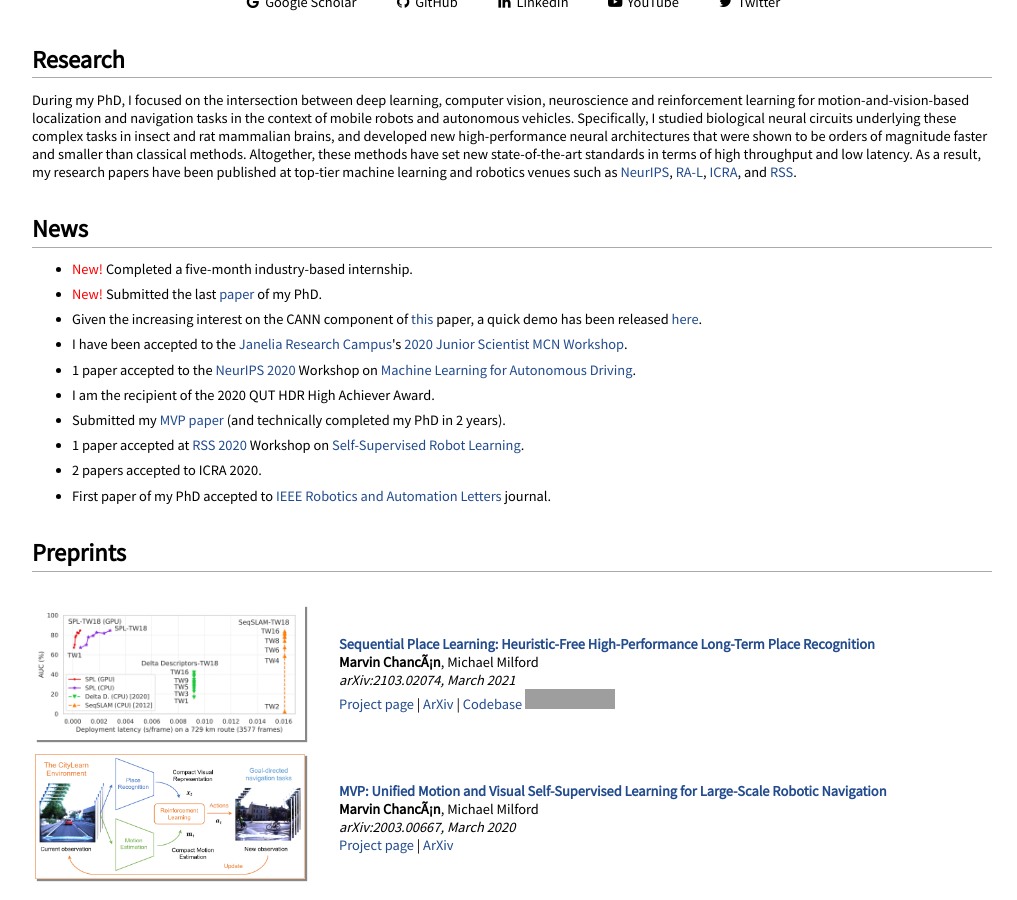
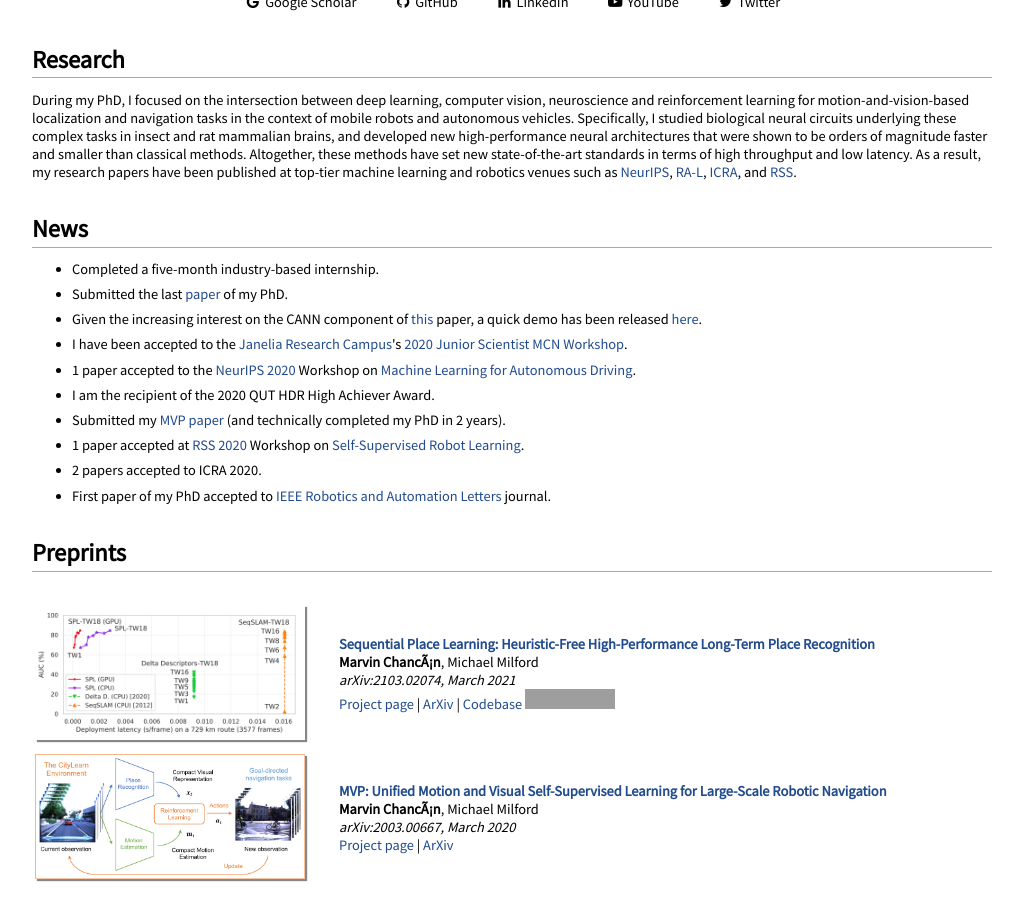
Before and after one commit to mchancan/mchancan.github.io, a Jekyll site: the page built from index.html, in a window 1280 px wide and 900 px high, scrolled down 335 px. Shown: the whole window, without its empty margins (128-1145 px from the left). Built offline with Jekyll 4.4.1, drawn with Linux system fonts in a browser that asks for light colours; comment, search, counter and statistics services are not loaded; a style sheet for code colours, icons or effects is not loaded; grey boxes are pictures that could not be loaded.

Commit message:
Update index.html

```diff
--- a/index.html
+++ b/index.html
@@ -44,8 +44,8 @@ As a result, my research papers have been published at top-tier machine learning
 <h2>News</h2>
 <ul>
 
-	<li><font color = 'red'>New!</font> Completed a five-month industry-based internship.</li>
-	<li><font color = 'red'>New!</font> Submitted the last <a href="spl/index.html">paper</a> of my PhD.</li>
+	<li>Completed a five-month industry-based internship.</li>
+	<li>Submitted the last <a href="spl/index.html">paper</a> of my PhD.</li>
 	<li>Given the increasing interest on the CANN component of <a href="https://mchancan.github.io/projects/FlyNet" target="_blank">this</a> paper, a quick demo has been released <a href="https://github.com/mchancan/flynet#update-about-the-cann-implementation" target="_blank">here</a>.</li>
 	<li>I have been accepted to the <a href="https://www.janelia.org/" target="_blank">Janelia Research Campus</a>'s <a href="https://www.janelia.org/you-janelia/conferences/junior-scientist-workshop-on-mechanistic-cognitive-neuroscience" target="_blank">2020 Junior Scientist MCN Workshop</a>.</li>
 	<li>1 paper accepted to the <a href="https://neurips.cc/Conferences/2020/" target="_blank">NeurIPS 2020</a> Workshop on <a href="https://ml4ad.github.io/2020/" target="_blank">Machine Learning for Autonomous Driving</a>.</li>
```
